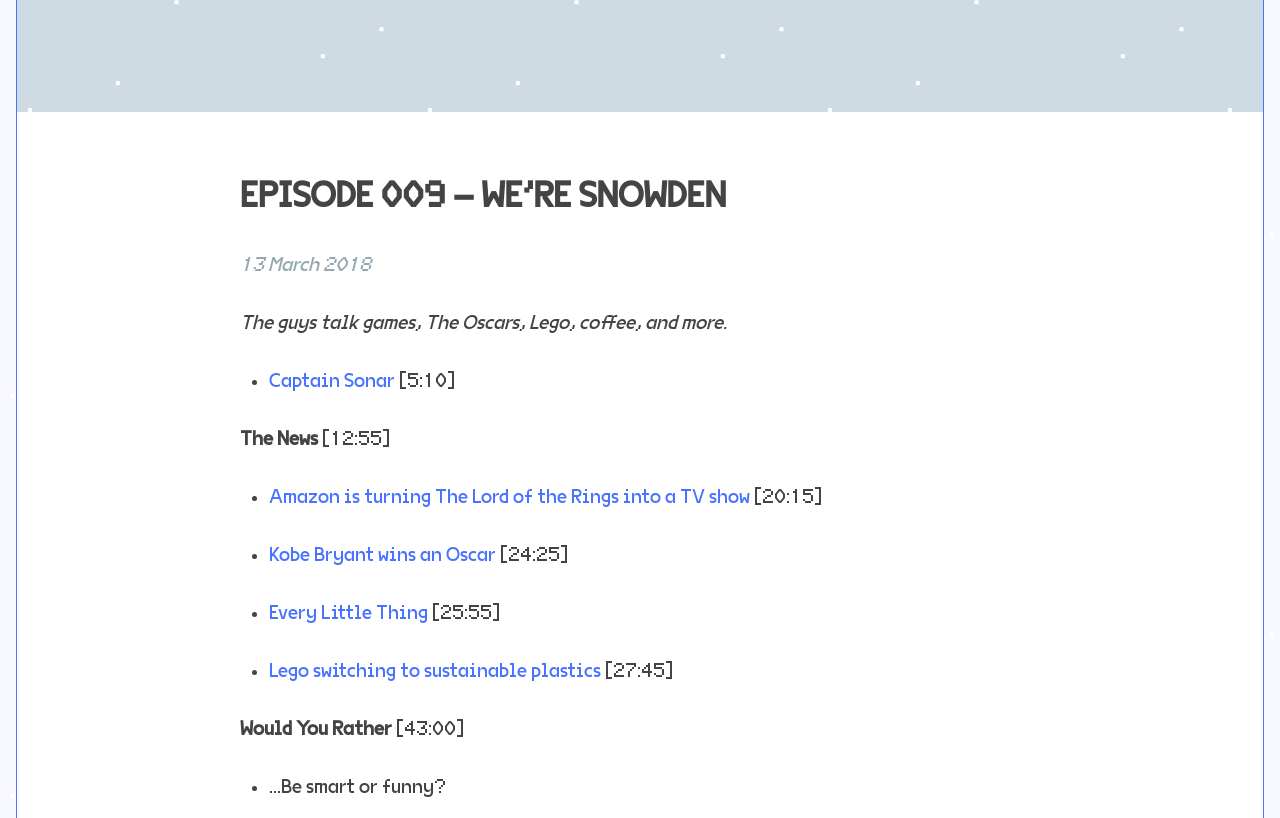
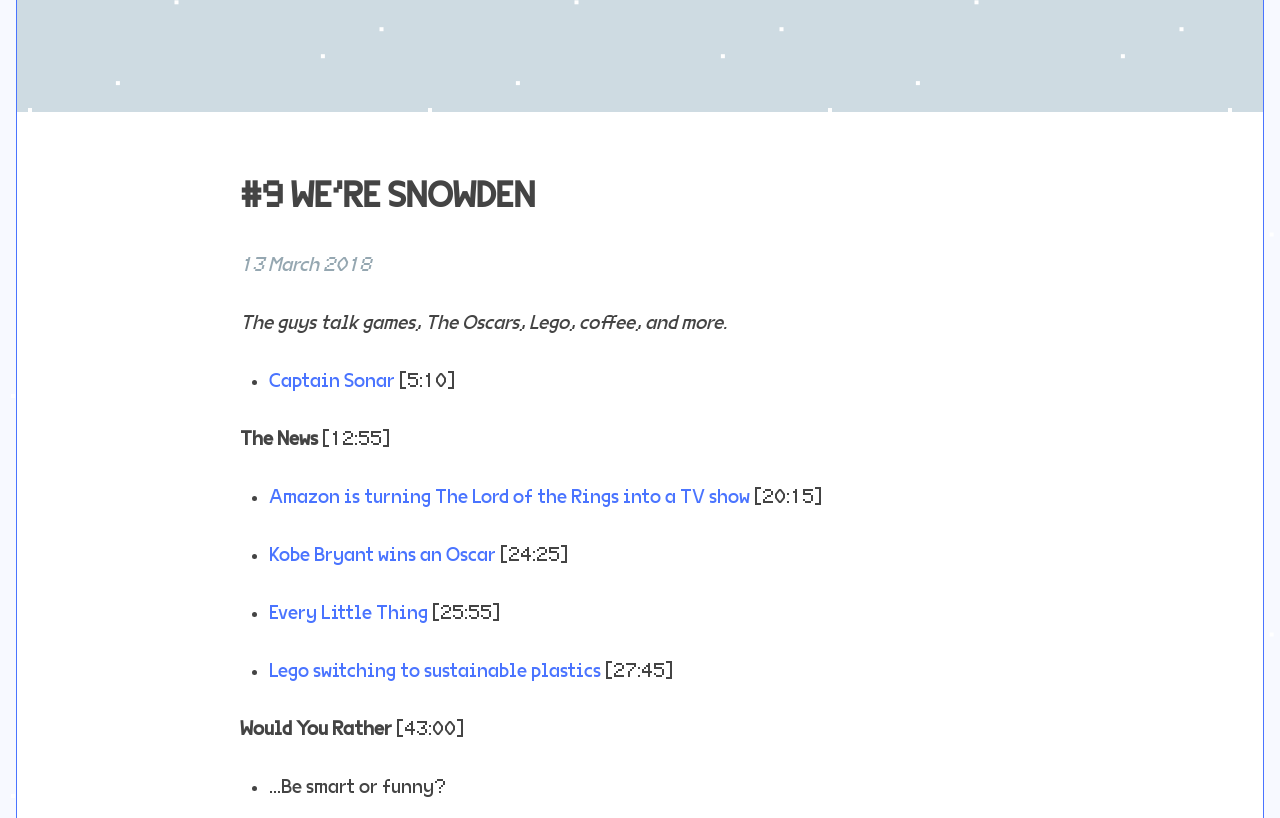
Before and after one commit to jondueck/whatevertown, a Jekyll site: the page built from _posts/2018-03-13-009.md, in a window 1280 px wide and 900 px high, scrolled down 307 px, cut to the strip 82-900 px from the top of the window. Built offline with Jekyll 4.4.1, drawn with Linux system fonts in a browser that asks for light colours; some web fonts are replaced; comment, search, counter and statistics services are not loaded.

Commit message:
Updated 009

```diff
--- a/_posts/2018-03-13-009.md
+++ b/_posts/2018-03-13-009.md
@@ -1,5 +1,5 @@
 ---
-title: Episode 009 – We're Snowden
+title: "#9 We're Snowden"
 date: 2018-03-13 13:00:00 -05:00
 permalink: "/episode/9/"
 author: Whatevertown
```
